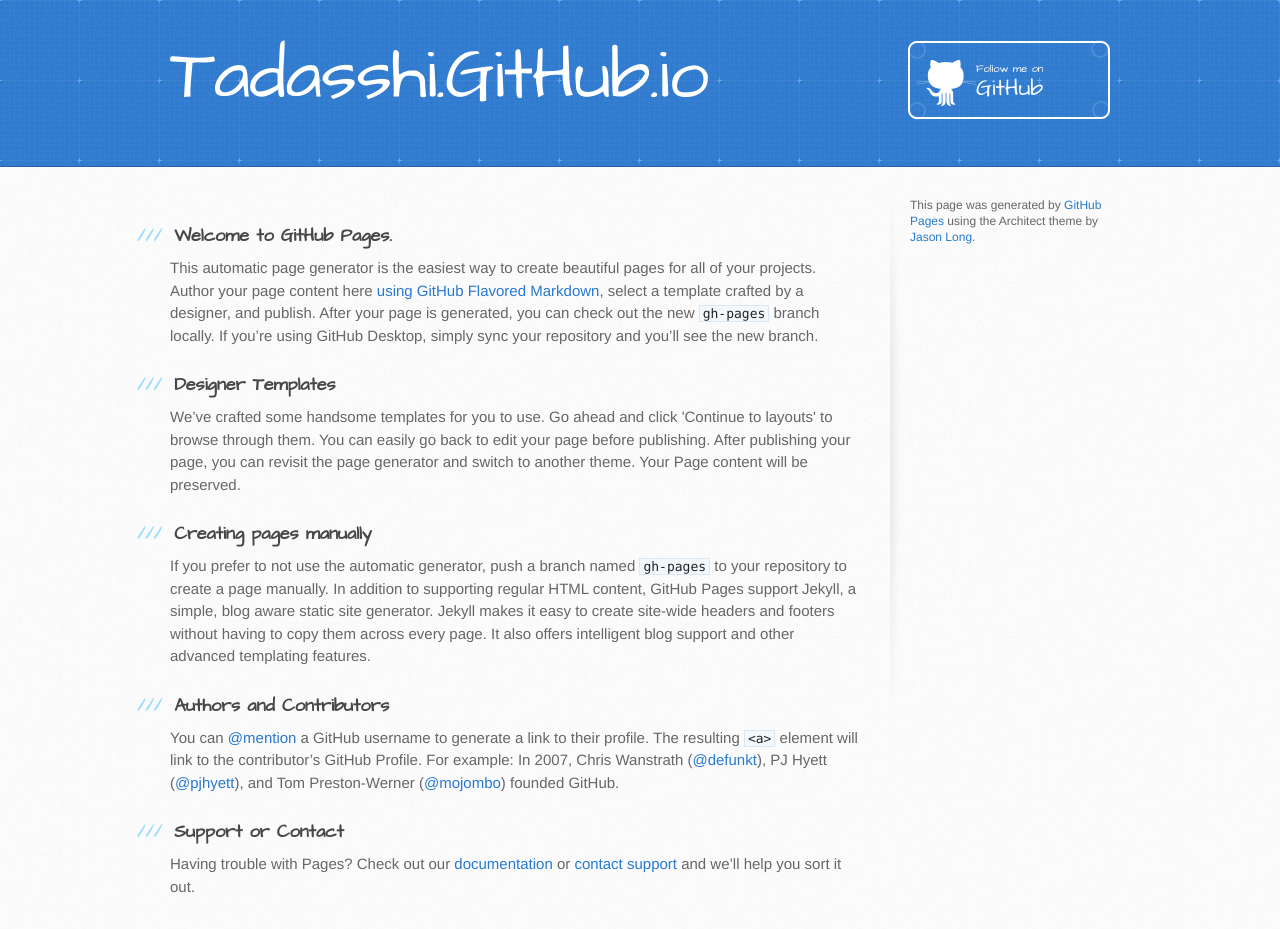
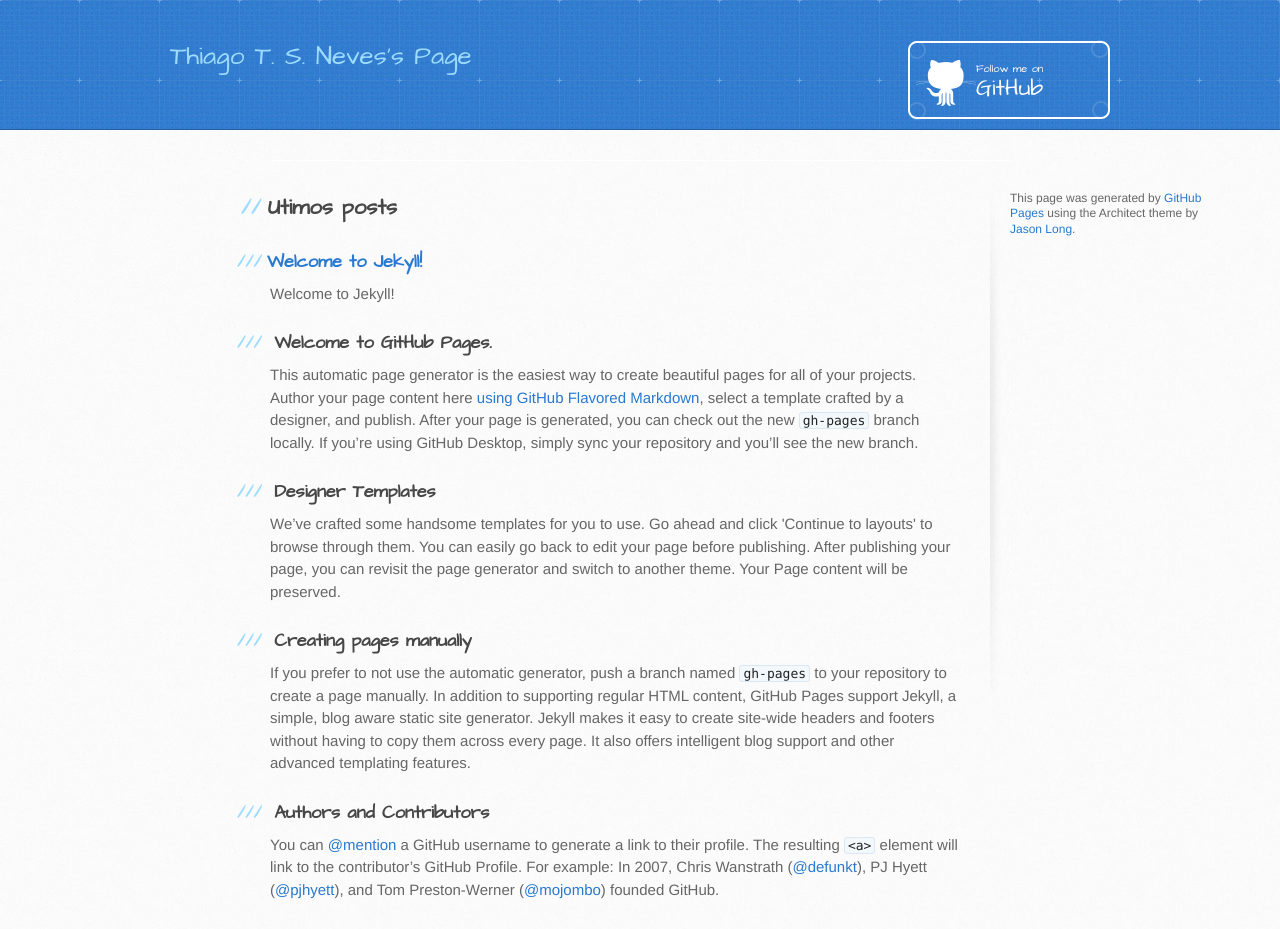
Before and after one commit to tadasshi/tadasshi.github.io, a Jekyll site: the page built from index.html, in a window 1280 px wide. Shown: the top 929 px of the page. Built offline with Jekyll 4.4.1, drawn with Linux system fonts in a browser that asks for light colours; some of the changed text lies outside the part shown.

Commit message:
Changes, layout

```diff
--- a/_config.yml
+++ b/_config.yml
@@ -19,3 +19,6 @@
 
 # Build settings
 markdown: kramdown
+
+gems:
+  - jekyll-seo-tag
--- a/_includes/head.html
+++ b/_includes/head.html
@@ -9,4 +9,16 @@
   <link rel="stylesheet" href="{{ "/css/main.css" | prepend: site.baseurl }}">
   <link rel="canonical" href="{{ page.url | replace:'index.html','' | prepend: site.baseurl | prepend: site.url }}">
   <link rel="alternate" type="application/rss+xml" title="{{ site.title }}" href="{{ "/feed.xml" | prepend: site.baseurl | prepend: site.url }}">
+
+  <link href='https://fonts.googleapis.com/css?family=Architects+Daughter' rel='stylesheet' type='text/css'>
+  <link rel="stylesheet" type="text/css" href="/stylesheets/stylesheet.css" media="screen">
+  <link rel="stylesheet" type="text/css" href="/stylesheets/github-light.css" media="screen">
+  <link rel="stylesheet" type="text/css" href="/stylesheets/print.css" media="print">
+
+  <!--[if lt IE 9]>
+  <script src="//html5shiv.googlecode.com/svn/trunk/html5.js"></script>
+  <![endif]-->
+
+  <title>Tadasshi.GitHub.io by tadasshi</title>
+  {% seo %}
 </head>
--- a/_includes/header.html
+++ b/_includes/header.html
@@ -1,27 +1,37 @@
-<header class="site-header">
+<!--<header class="site-header">-->
 
-  <div class="wrapper">
+  <!--<div class="wrapper">-->
 
-    <a class="site-title" href="{{ site.baseurl }}/">{{ site.title }}</a>
+    <!--<a class="site-title" href="{{ site.baseurl }}/">{{ site.title }}</a>-->
 
-    <nav class="site-nav">
-      <a href="#" class="menu-icon">
-        <svg viewBox="0 0 18 15">
-          <path fill="#424242" d="M18,1.484c0,0.82-0.665,1.484-1.484,1.484H1.484C0.665,2.969,0,2.304,0,1.484l0,0C0,0.665,0.665,0,1.484,0 h15.031C17.335,0,18,0.665,18,1.484L18,1.484z"/>
-          <path fill="#424242" d="M18,7.516C18,8.335,17.335,9,16.516,9H1.484C0.665,9,0,8.335,0,7.516l0,0c0-0.82,0.665-1.484,1.484-1.484 h15.031C17.335,6.031,18,6.696,18,7.516L18,7.516z"/>
-          <path fill="#424242" d="M18,13.516C18,14.335,17.335,15,16.516,15H1.484C0.665,15,0,14.335,0,13.516l0,0 c0-0.82,0.665-1.484,1.484-1.484h15.031C17.335,12.031,18,12.696,18,13.516L18,13.516z"/>
-        </svg>
-      </a>
+    <!--<nav class="site-nav">-->
+      <!--<a href="#" class="menu-icon">-->
+        <!--<svg viewBox="0 0 18 15">-->
+          <!--<path fill="#424242" d="M18,1.484c0,0.82-0.665,1.484-1.484,1.484H1.484C0.665,2.969,0,2.304,0,1.484l0,0C0,0.665,0.665,0,1.484,0 h15.031C17.335,0,18,0.665,18,1.484L18,1.484z"/>-->
+          <!--<path fill="#424242" d="M18,7.516C18,8.335,17.335,9,16.516,9H1.484C0.665,9,0,8.335,0,7.516l0,0c0-0.82,0.665-1.484,1.484-1.484 h15.031C17.335,6.031,18,6.696,18,7.516L18,7.516z"/>-->
+          <!--<path fill="#424242" d="M18,13.516C18,14.335,17.335,15,16.516,15H1.484C0.665,15,0,14.335,0,13.516l0,0 c0-0.82,0.665-1.484,1.484-1.484h15.031C17.335,12.031,18,12.696,18,13.516L18,13.516z"/>-->
+        <!--</svg>-->
+      <!--</a>-->
 
-      <div class="trigger">
-        {% for my_page in site.pages %}
-          {% if my_page.title %}
-          <a class="page-link" href="{{ my_page.url | prepend: site.baseurl }}">{{ my_page.title }}</a>
-          {% endif %}
-        {% endfor %}
-      </div>
-    </nav>
+      <!--<div class="trigger">-->
+        <!--{% for my_page in site.pages %}-->
+          <!--{% if my_page.title %}-->
+          <!--<a class="page-link" href="{{ my_page.url | prepend: site.baseurl }}">{{ my_page.title }}</a>-->
+          <!--{% endif %}-->
+        <!--{% endfor %}-->
+      <!--</div>-->
+    <!--</nav>-->
 
+  <!--</div>-->
+
+<!--</header>-->
+<header>
+  <div class="inner">
+    <h2>Thiago T. S. Neves's Page</h2>
+    <h3></h3>
+    <a href="https://github.com/tadasshi" class="button">
+      <small>Follow me on</small>
+      GitHub
+    </a>
   </div>
-
 </header>
--- a/_posts/2016-06-14-welcome-to-jekyll.markdown
+++ b/_posts/2016-06-14-welcome-to-jekyll.markdown
@@ -1,6 +1,7 @@
 ---
 layout: post
 title:  "Welcome to Jekyll!"
+description:  "Welcome to Jekyll!"
 date:   2016-06-14 19:53:56 -0300
 categories: jekyll update
 ---
--- a/index.html
+++ b/index.html
@@ -1,52 +1,40 @@
-<!DOCTYPE html>
-<html>
-  <head>
-    <meta charset='utf-8'>
-    <meta http-equiv="X-UA-Compatible" content="chrome=1">
-    <meta name="viewport" content="width=device-width, initial-scale=1, maximum-scale=1">
-    <link href='https://fonts.googleapis.com/css?family=Architects+Daughter' rel='stylesheet' type='text/css'>
-    <link rel="stylesheet" type="text/css" href="stylesheets/stylesheet.css" media="screen">
-    <link rel="stylesheet" type="text/css" href="stylesheets/github-light.css" media="screen">
-    <link rel="stylesheet" type="text/css" href="stylesheets/print.css" media="print">
-
-    <!--[if lt IE 9]>
-    <script src="//html5shiv.googlecode.com/svn/trunk/html5.js"></script>
-    <![endif]-->
-
-    <title>Tadasshi.GitHub.io by tadasshi</title>
-  </head>
-
-  <body>
-    <header>
-      <div class="inner">
-        <h1>Tadasshi.GitHub.io</h1>
-        <h2></h2>
-        <a href="https://github.com/tadasshi" class="button"><small>Follow me on</small> GitHub</a>
-      </div>
-    </header>
-
+---
+layout: default
+---
 <div id="content-wrapper">
     <div class="inner clearfix">
         <section id="main-content">
+            <h2>Utimos posts</h2>
+                {% for post in site.posts %}
+                <div>
+                    <h3><a href="{{ post.url }}">{{ post.title }}</a></h3>
+                    <p>{{ post.description }}</p>
+                </div>
+                {% endfor %}
             <h3>
                 <a id="welcome-to-github-pages" class="anchor" href="#welcome-to-github-pages" aria-hidden="true"><span aria-hidden="true" class="octicon octicon-link"></span></a>Welcome to GitHub Pages.</h3>
 
-<p>This automatic page generator is the easiest way to create beautiful pages for all of your projects. Author your page content here <a href="https://guides.github.com/features/mastering-markdown/">using GitHub Flavored Markdown</a>, select a template crafted by a designer, and publish. After your page is generated, you can check out the new <code>gh-pages</code> branch locally. If you’re using GitHub Desktop, simply sync your repository and you’ll see the new branch.</p>
+            <p>This automatic page generator is the easiest way to create beautiful pages for all of your projects. Author your page content here <a href="https://guides.github.com/features/mastering-markdown/">using GitHub Flavored Markdown</a>, select a template crafted by a designer, and
+                publish. After your page is generated, you can check out the new <code>gh-pages</code> branch locally. If you’re using GitHub Desktop, simply sync your repository and you’ll see the new branch.</p>
 
             <h3>
                 <a id="designer-templates" class="anchor" href="#designer-templates" aria-hidden="true"><span aria-hidden="true" class="octicon octicon-link"></span></a>Designer Templates</h3>
 
-<p>We’ve crafted some handsome templates for you to use. Go ahead and click 'Continue to layouts' to browse through them. You can easily go back to edit your page before publishing. After publishing your page, you can revisit the page generator and switch to another theme. Your Page content will be preserved.</p>
+            <p>We’ve crafted some handsome templates for you to use. Go ahead and click 'Continue to layouts' to browse through them. You can easily go back to edit your page before publishing. After publishing your page, you can revisit the page generator and switch to another theme. Your
+                Page content will be preserved.</p>
 
             <h3>
                 <a id="creating-pages-manually" class="anchor" href="#creating-pages-manually" aria-hidden="true"><span aria-hidden="true" class="octicon octicon-link"></span></a>Creating pages manually</h3>
 
-<p>If you prefer to not use the automatic generator, push a branch named <code>gh-pages</code> to your repository to create a page manually. In addition to supporting regular HTML content, GitHub Pages support Jekyll, a simple, blog aware static site generator. Jekyll makes it easy to create site-wide headers and footers without having to copy them across every page. It also offers intelligent blog support and other advanced templating features.</p>
+            <p>If you prefer to not use the automatic generator, push a branch named <code>gh-pages</code> to your repository to create a page manually. In addition to supporting regular HTML content, GitHub Pages support Jekyll, a simple, blog aware static site generator. Jekyll makes it
+                easy to create site-wide headers and footers without having to copy them across every page. It also offers intelligent blog support and other advanced templating features.</p>
 
             <h3>
                 <a id="authors-and-contributors" class="anchor" href="#authors-and-contributors" aria-hidden="true"><span aria-hidden="true" class="octicon octicon-link"></span></a>Authors and Contributors</h3>
 
-<p>You can <a href="https://help.github.com/articles/basic-writing-and-formatting-syntax/#mentioning-users-and-teams" class="user-mention">@mention</a> a GitHub username to generate a link to their profile. The resulting <code>&lt;a&gt;</code> element will link to the contributor’s GitHub Profile. For example: In 2007, Chris Wanstrath (<a href="https://github.com/defunkt" class="user-mention">@defunkt</a>), PJ Hyett (<a href="https://github.com/pjhyett" class="user-mention">@pjhyett</a>), and Tom Preston-Werner (<a href="https://github.com/mojombo" class="user-mention">@mojombo</a>) founded GitHub.</p>
+            <p>You can <a href="https://help.github.com/articles/basic-writing-and-formatting-syntax/#mentioning-users-and-teams" class="user-mention">@mention</a> a GitHub username to generate a link to their profile. The resulting <code>&lt;a&gt;</code> element will link to the
+                contributor’s GitHub Profile. For example: In 2007, Chris Wanstrath (<a href="https://github.com/defunkt" class="user-mention">@defunkt</a>), PJ Hyett (<a href="https://github.com/pjhyett" class="user-mention">@pjhyett</a>), and Tom Preston-Werner (<a
+                        href="https://github.com/mojombo" class="user-mention">@mojombo</a>) founded GitHub.</p>
 
             <h3>
                 <a id="support-or-contact" class="anchor" href="#support-or-contact" aria-hidden="true"><span aria-hidden="true" class="octicon octicon-link"></span></a>Support or Contact</h3>
@@ -61,7 +49,3 @@
         </aside>
     </div>
 </div>
-
-
-  </body>
-</html>
```
Also changed, not shown: _layouts/post.html (+6 -3 lines). Lines whose indentation alone changed are shown as unchanged.
